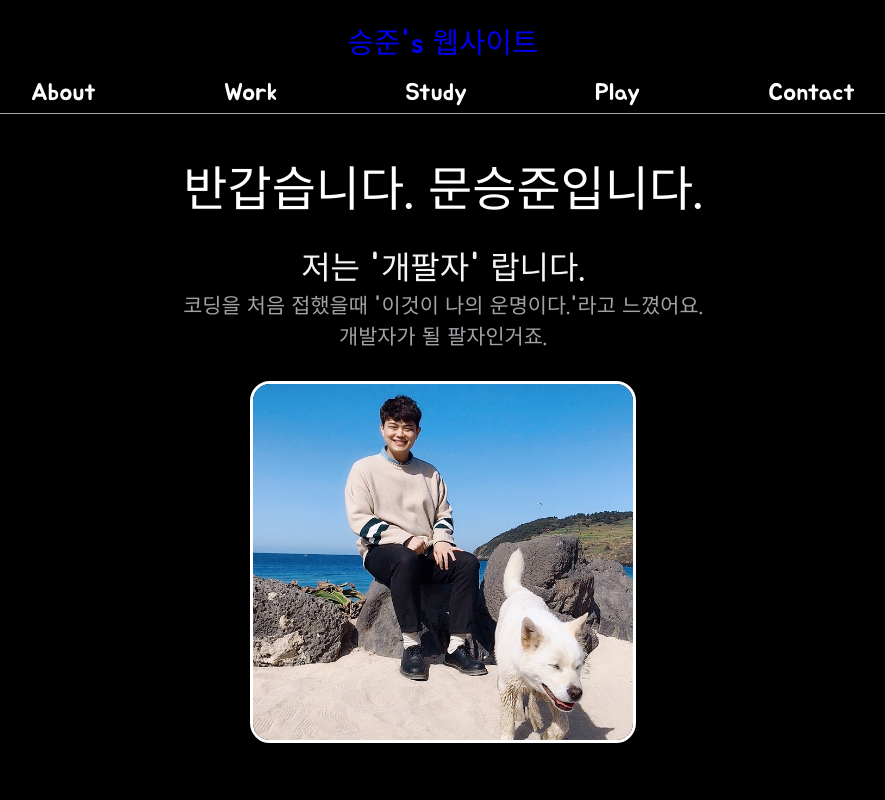
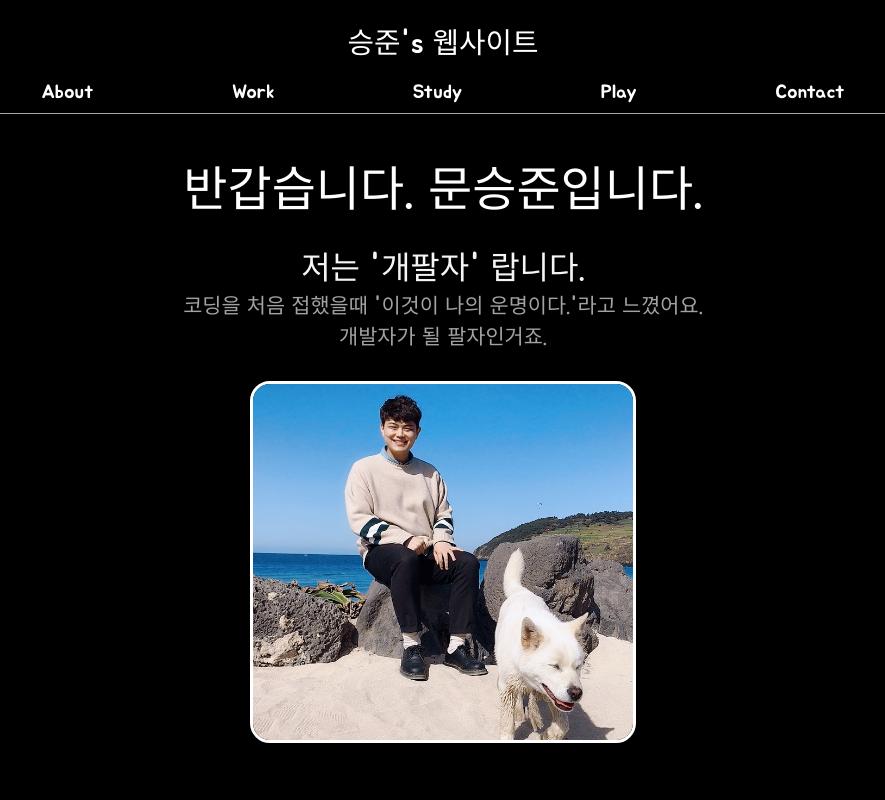
Before and after one commit to palza4dev/my-web-page, a plain HTML site: page index.html in a window 1280 px wide. Shown: the top 800 px of the page, without its empty margins (197-1082 px from the left). Drawn offline with Linux system fonts and the light colour scheme.

```diff
--- a/style.css
+++ b/style.css
@@ -7,8 +7,6 @@
         font-size: 10px;
     }
 }
-
-
 
 body {
     padding: 0px 5% 0px 5%;
@@ -41,6 +39,7 @@ header {
 
 #top-head a {
     text-decoration: none;
+    color:white;
 }
 
 #top-head a:visited {
@@ -60,11 +59,9 @@ header {
 }
 
 #top-nav ul li {
-    font-size: 1.5rem;
-    list-style: none;
+    font-size: 1.2rem;
     line-height: 40px;
 }
-
 
 #top-nav a {
     text-decoration: none;
```
